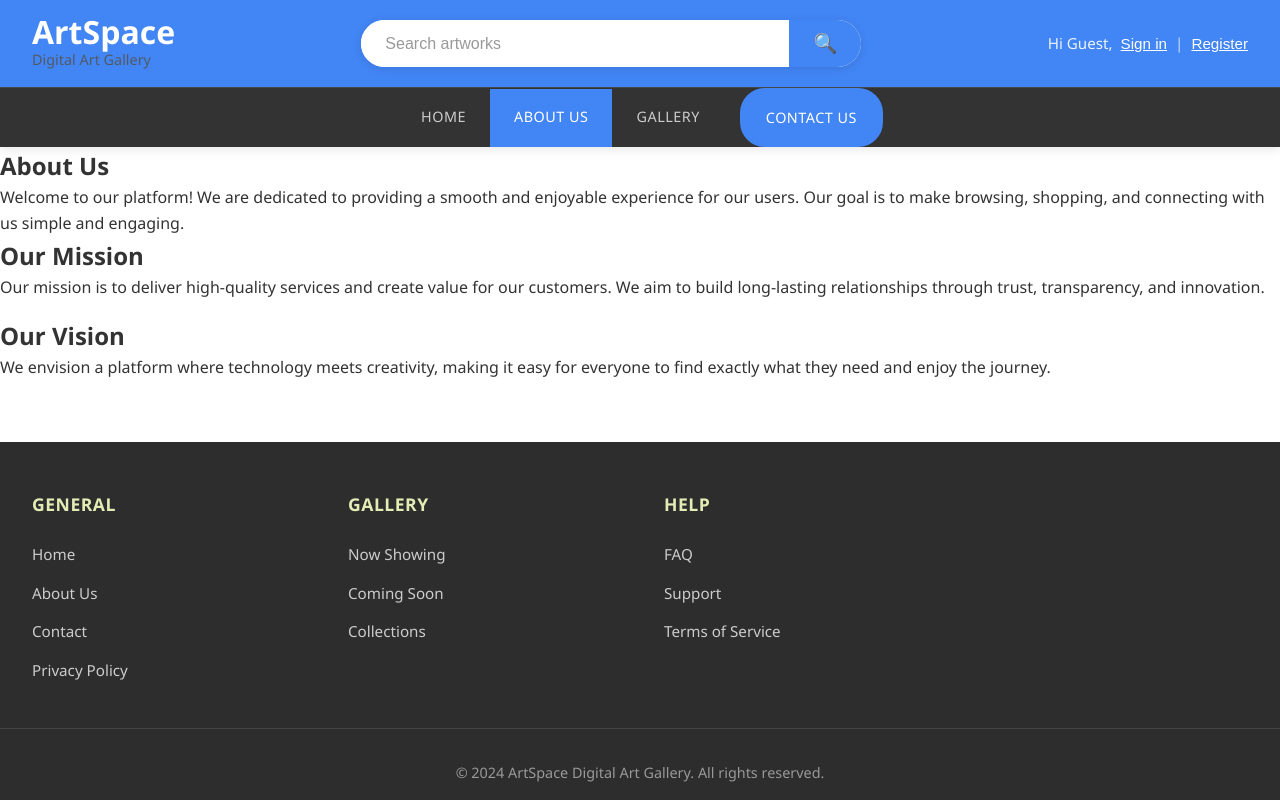
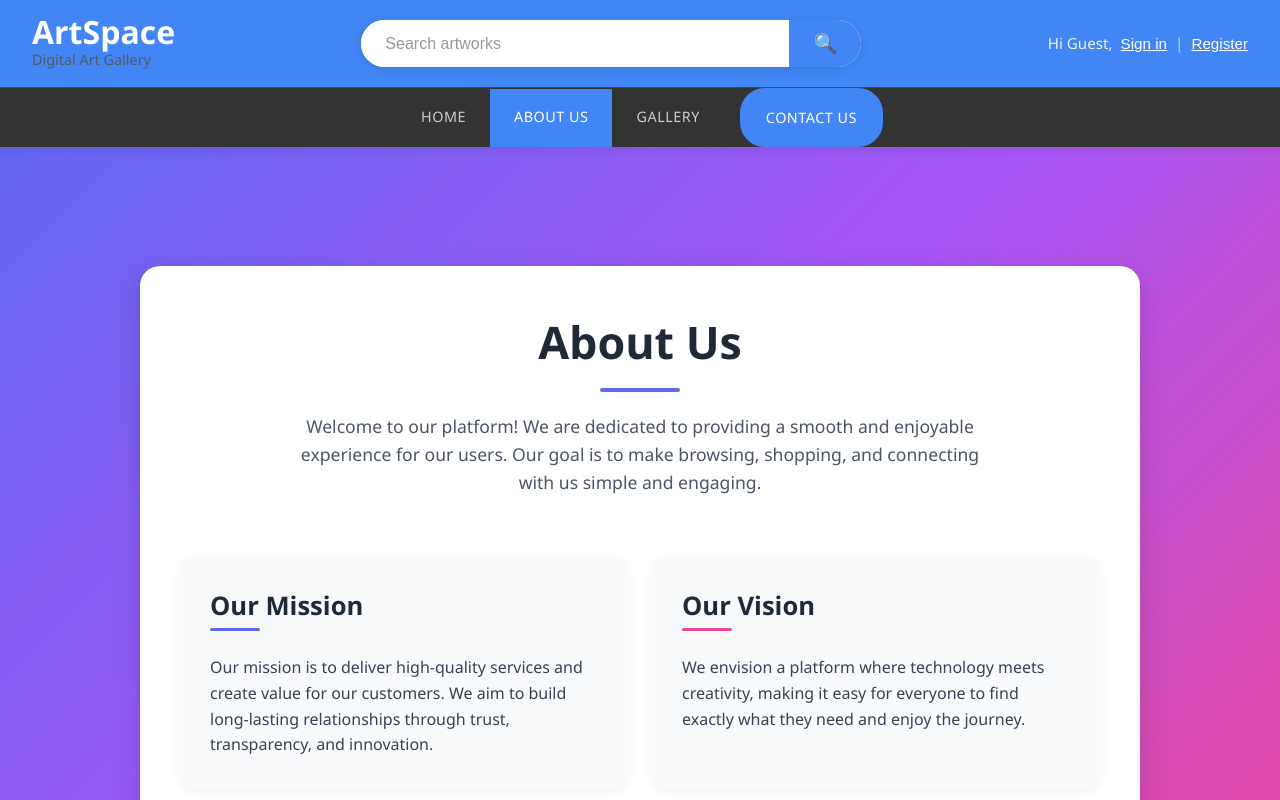
Before and after one commit to BekithembaMrwetyana/DigitalArt_Frontend, a Vue app: page /about in a window 1280 px wide. Shown: the top 800 px of the page. Built offline with nearby package versions, Linux system fonts and the light colour scheme; no server answers.

Commit message:
Added about page

```diff
--- a/src/components/common/Footer.vue
+++ b/src/components/common/Footer.vue
@@ -8,7 +8,6 @@
           <li><router-link to="/">Home</router-link></li>
           <li><router-link to="/about">About Us</router-link></li>
           <li><router-link to="/contact">Contact</router-link></li>
-          <li><router-link to="/privacy">Privacy Policy</router-link></li>
         </ul>
       </div>
 
@@ -22,15 +21,6 @@
         </ul>
       </div>
 
-      <!-- Help Section -->
-      <div class="footer-section">
-        <h3>Help</h3>
-        <ul>
-          <li><router-link to="/faq">FAQ</router-link></li>
-          <li><router-link to="/support">Support</router-link></li>
-          <li><router-link to="/terms">Terms of Service</router-link></li>
-        </ul>
-      </div>
     </div>
 
     <!-- Copyright Section -->
--- a/src/services/CartItemService.js
+++ b/src/services/CartItemService.js
@@ -31,18 +31,18 @@ export const saveCartItem = async (cartItem) => {
 };
 
 // Get cart items by user
-export const getCartItemsByUserId = async (userId) => {
-  const token = localStorage.getItem('token');
-  try {
-    const response = await axios.get(`${BASE_URL}/findByUser/${userId}`, {
-      headers: { 'Authorization': `Bearer ${token}` }
-    });
-    return response.data;
-  } catch (error) {
-    console.error("Error fetching user's cart items:", error);
-    throw error;
-  }
-};
+// export const getCartItemsByUserId = async (userId) => {
+//   const token = localStorage.getItem('token');
+//   try {
+//     const response = await axios.get(`${BASE_URL}/findByUser/${userId}`, {
+//       headers: { 'Authorization': `Bearer ${token}` }
+//     });
+//     return response.data;
+//   } catch (error) {
+//     console.error("Error fetching user's cart items:", error);
+//     throw error;
+//   }
+// };
 
 // Update cart item
 export const updateCartItem = async (cartItem) => {
--- a/src/store/modules/Cart.js
+++ b/src/store/modules/Cart.js
@@ -1,4 +1,4 @@
-import { getCartItemsByUserId, saveCartItem, updateCartItem, deleteCartItem } from "@/services/CartItemService";
+import { saveCartItem, updateCartItem, deleteCartItem } from "@/services/CartItemService";
 
 const state = () => ({
   items: [],
--- a/src/views/About.vue
+++ b/src/views/About.vue
@@ -1,40 +1,37 @@
 <template>
-  <div class="flex items-center justify-center min-h-screen bg-gradient-to-br from-indigo-500 via-purple-500 to-pink-500 p-6">
-    <!-- Card -->
-    <div class="bg-white shadow-2xl rounded-2xl max-w-5xl w-full p-10">
-      <!-- Hero Section -->
-      <section class="about-hero text-center">
-        <h1 class="text-5xl font-extrabold mb-6 text-gray-800 tracking-wide relative inline-block">
+  <div class="about-page">
+    <div class="about-card">
+      <section class="about-hero">
+        <h1>
           About Us
-          <span class="block w-20 h-1 bg-indigo-500 mx-auto mt-3 rounded"></span>
+          <span class="underline"></span>
         </h1>
-        <p class="text-lg max-w-2xl mx-auto text-gray-600 leading-relaxed">
+        <p>
           Welcome to our platform! We are dedicated to providing a smooth and enjoyable
           experience for our users. Our goal is to make browsing, shopping, and connecting
           with us simple and engaging.
         </p>
       </section>
 
-      <!-- Content Section -->
-      <section class="about-content mt-16 grid md:grid-cols-2 gap-10 text-left">
-        <div class="p-8 bg-gray-50 rounded-xl shadow-md hover:shadow-xl transition transform hover:-translate-y-1">
-          <h2 class="text-2xl font-semibold mb-3 text-gray-800 relative">
+      <section class="about-content">
+        <div class="about-box">
+          <h2>
             Our Mission
-            <span class="absolute left-0 -bottom-1 w-12 h-1 bg-indigo-400 rounded"></span>
+            <span class="underline mission"></span>
           </h2>
-          <p class="text-gray-700 leading-relaxed mt-4">
+          <p>
             Our mission is to deliver high-quality services and create value for our
             customers. We aim to build long-lasting relationships through trust,
             transparency, and innovation.
           </p>
         </div>
 
-        <div class="p-8 bg-gray-50 rounded-xl shadow-md hover:shadow-xl transition transform hover:-translate-y-1">
-          <h2 class="text-2xl font-semibold mb-3 text-gray-800 relative">
+        <div class="about-box">
+          <h2>
             Our Vision
-            <span class="absolute left-0 -bottom-1 w-12 h-1 bg-pink-400 rounded"></span>
+            <span class="underline vision"></span>
           </h2>
-          <p class="text-gray-700 leading-relaxed mt-4">
+          <p>
             We envision a platform where technology meets creativity, making it easy
             for everyone to find exactly what they need and enjoy the journey.
           </p>
@@ -49,3 +46,105 @@ export default {
   name: "About",
 };
 </script>
+
+<style scoped>
+.about-page {
+  display: flex;
+  justify-content: center;
+  align-items: center;
+  min-height: 100vh;
+  padding: 24px;
+  background: linear-gradient(135deg, #6366f1, #a855f7, #ec4899);
+}
+
+.about-card {
+  background: #fff;
+  box-shadow: 0 8px 30px rgba(0, 0, 0, 0.15);
+  border-radius: 20px;
+  max-width: 1000px;
+  width: 100%;
+  padding: 40px;
+}
+
+.about-hero {
+  text-align: center;
+}
+
+.about-hero h1 {
+  font-size: 2.8rem;
+  font-weight: 800;
+  margin-bottom: 20px;
+  color: #1f2937;
+  position: relative;
+  display: inline-block;
+}
+
+.about-hero .underline {
+  display: block;
+  width: 80px;
+  height: 4px;
+  background: #6366f1;
+  margin: 10px auto 0;
+  border-radius: 2px;
+}
+
+.about-hero p {
+  font-size: 1.1rem;
+  max-width: 700px;
+  margin: 0 auto;
+  color: #4b5563;
+  line-height: 1.6;
+}
+
+.about-content {
+  margin-top: 60px;
+  display: grid;
+  grid-template-columns: 1fr 1fr;
+  gap: 24px;
+}
+
+.about-box {
+  padding: 30px;
+  background: #f9fafb;
+  border-radius: 14px;
+  box-shadow: 0 4px 12px rgba(0, 0, 0, 0.05);
+  transition: all 0.3s ease;
+}
+
+.about-box:hover {
+  transform: translateY(-6px);
+  box-shadow: 0 8px 18px rgba(0, 0, 0, 0.1);
+}
+
+.about-box h2 {
+  font-size: 1.6rem;
+  font-weight: 600;
+  margin-bottom: 12px;
+  color: #1f2937;
+  position: relative;
+  display: inline-block;
+}
+
+.about-box .underline {
+  position: absolute;
+  left: 0;
+  bottom: -4px;
+  width: 50px;
+  height: 3px;
+  border-radius: 2px;
+}
+
+.about-box .mission {
+  background: #6366f1;
+}
+
+.about-box .vision {
+  background: #ec4899;
+}
+
+.about-box p {
+  margin-top: 16px;
+  color: #374151;
+  line-height: 1.6;
+}
+</style>
```
Also changed, not shown: src/components/common/Header.vue (+1 -12 lines), src/components/common/Modal.vue (+0 -7 lines), src/updated categories component/common/Footer.vue (deleted), src/updated categories component/common/Header.vue (deleted).
